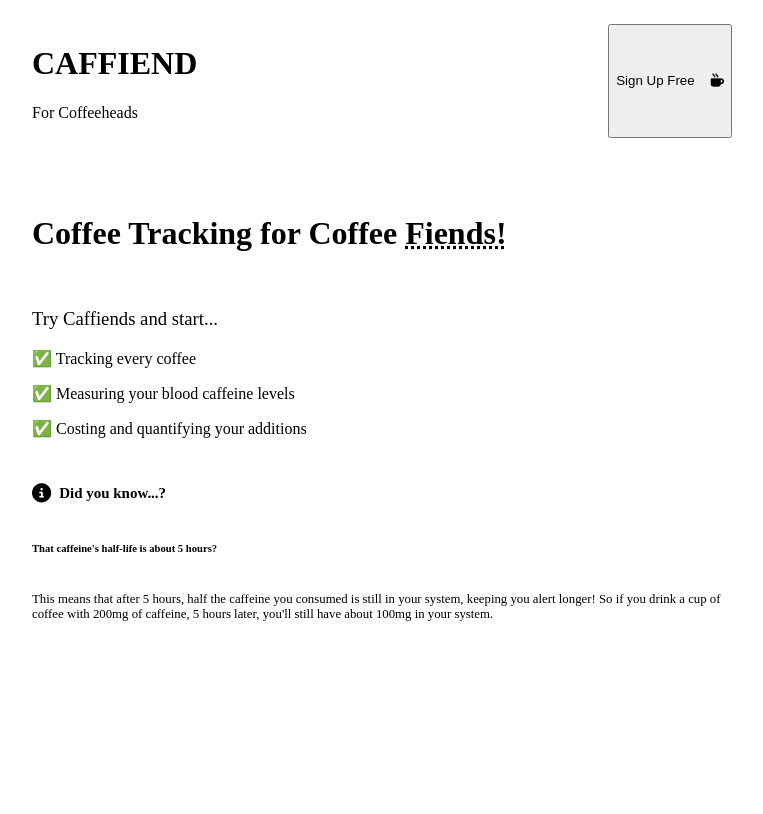
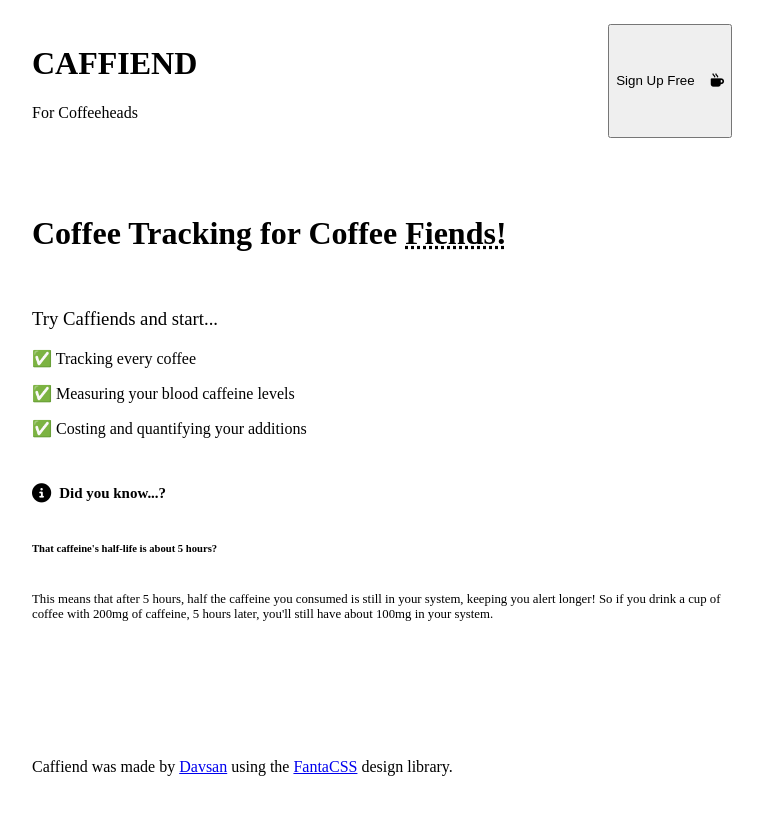
Before and after one commit to Davsan88/caffiend, a React (Vite) app: page / in a window 1280 px wide. Shown: the top 814 px of the page, without its empty margins (258-1021 px from the left). Built offline with nearby package versions, Linux system fonts and the light colour scheme; the HTML template or start-up script is replaced by a standard one.

Commit message:
Introduce footer mentioning Davsan’s portfolio and FantaCSS

```diff
--- a/src/components/Layout.jsx
+++ b/src/components/Layout.jsx
@@ -13,7 +13,10 @@
     )
 
     const footer = (
-        <footer></footer>
+        <footer>
+            <p><span className="text-gradient">Caffiend</span> was made by <a href="https://davsan88.netlify.app/" target="_blank"> Davsan</a> using the <a href="https://www.fantacss.smoljames.com/" target="_blank"> FantaCSS</a> design library.
+            </p>
+        </footer>
     )
 
     return (
```
